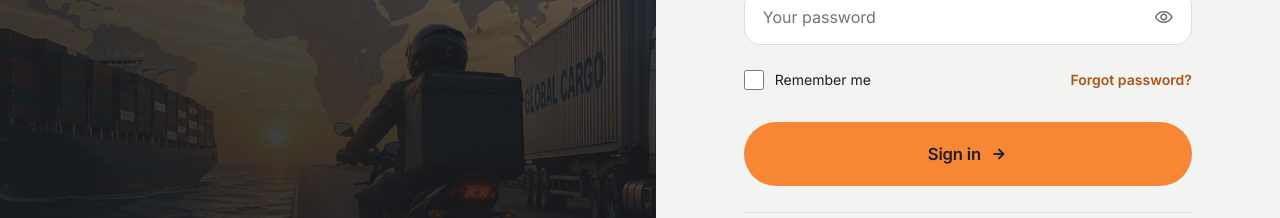
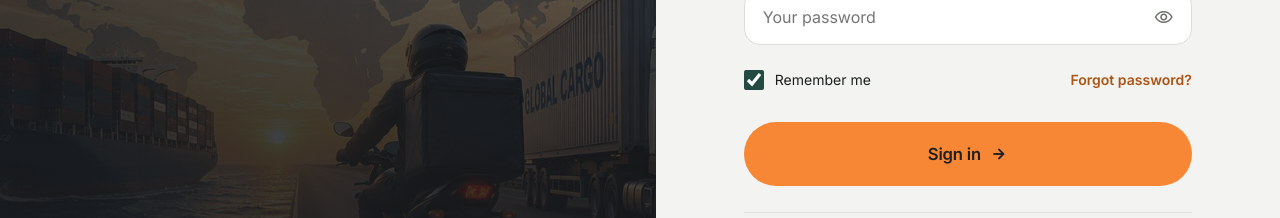
Before and after one commit to Chariey-01/Delivaroo, a React (Vite) app in the folder frontend/: page /login in a window 1280 px wide. Shown: the part 412-630 px from the top of the page. Built offline with nearby package versions, Linux system fonts and the light colour scheme; no server answers.

Commit message:
feat: update login panel points and clarify remembered email behavior

```diff
--- a/frontend/src/routes/Login.jsx
+++ b/frontend/src/routes/Login.jsx
@@ -31,7 +31,7 @@ const PANEL = {
   eyebrow: 'Welcome back',
   headline: 'Your parcels, exactly where you left them.',
   points: [
-    'Pick up a draft booking where it stopped',
+    'Book a courier in about a minute',
     'Live tracking on everything still moving',
     'One history for every delivery you have sent',
   ],
@@ -45,9 +45,10 @@ export default function Login() {
   const serverError = useSelector(selectAuthError);
 
   // A remembered email is a convenience, never a password: the field beside it always
-  // starts empty.
+  // starts empty. The box itself starts ticked, which is what the app did before it
+  // was a choice — clearing it is the deliberate act, for a shared machine.
   const [remembered] = useState(getRememberedEmail);
-  const [remember, setRemember] = useState(Boolean(remembered));
+  const [remember, setRemember] = useState(true);
   const form = useAuthForm({
     initialValues: { email: remembered, password: '' },
     validators: VALIDATORS,
```
